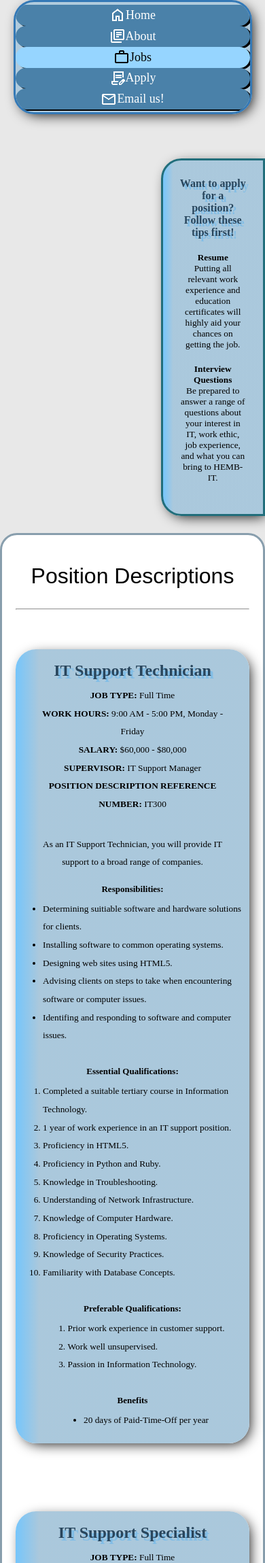
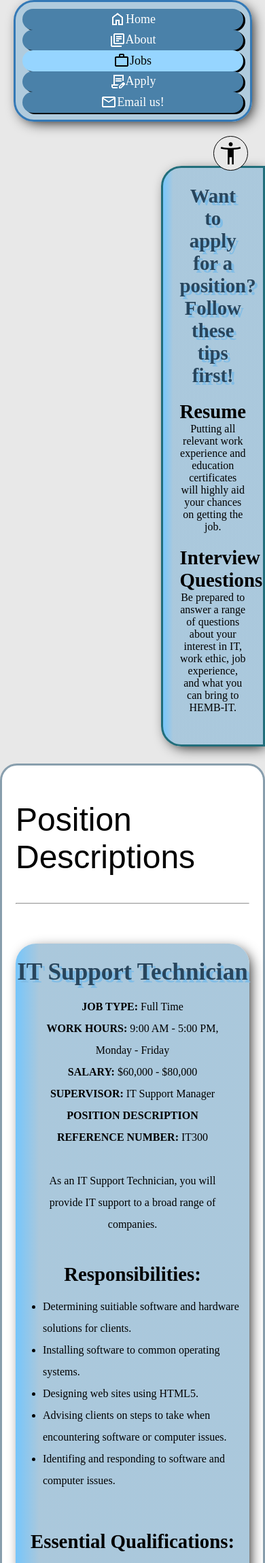
Before and after one commit to SPUDYBRO/HEMB, a PHP site: page /project1/jobs.php in a window 390 px wide. Shown: the top 2299 px of the page at 68% size. Run offline with PHP 8.4, Linux system fonts and the light colour scheme.

Commit message:
fix: page responsiveness
The page now scales with large text

```diff
--- a/styles/styles.css
+++ b/styles/styles.css
@@ -80,9 +80,11 @@
     /* hero image styles */
         --hero_image_background: url('./images/hero_image.webp'); /* note that this is a `background-image` */
         --hero_image_text_h1_color: rgb(40, 69, 92);
+        --hero_image_text_low_res_color: rgb(87, 153, 207);
         --hero_image_text_h1_shadow_color: rgb(129, 189, 230);
         --hero_image_text_p_color: rgb(40, 69, 92);
         --hero_image_text_p_shadow_color: rgb(129, 189, 230);
+        --hero_text_low_screen_size_background_color: rgba(0, 0, 0, 89%);
 
 
 
@@ -457,6 +460,7 @@
             position: absolute;
             top: 20px;
             right: 25px;
+            z-index: 20;
 
             width: 6vh;
             height: 6vh;
@@ -878,6 +906,9 @@
 
             .main_navigation a {
                 flex: 0 0 auto;
+            }
+            #access_dropdown {
+                top: 100px;
             }
     }
 
@@ -976,12 +1007,33 @@
                 align-items: center;
                 gap: 0px;
                 overflow-x: hidden;
+                padding: 10px;
             }
             .main_navigation a {
                 width: 100%;
                 justify-content: center;
             }
-    }
+
+        /* accessability dropdown */
+            #access_dropdown {
+                top: 200px;
+            }
+
+
+        /* font large setting styles */
+            html.font_large #hero_img {
+                min-height: 0px;
+                height: 40vh;
+            }
+            html.font_large #hero_text {
+                top: 0%;
+                left: 0%;
+                transform: translate(0%, 0%);
+                background-color: var(--hero_text_low_screen_size_background_color);
+                --hero_image_text_h1_shadow_color: rgba(0, 0, 0, 0.2);
+                --hero_image_text_p_shadow_color: rgba(0, 0, 0, 0.2);
+            }
+        }
 
     @media (max-width: 480px) {
 
@@ -1014,33 +1066,15 @@
             #hero_img {
                 min-height: 0px;
                 height: 50vh;
-                font-size: medium;
             }
-            #hero_text > p {
-                font-size: small;
-            }
+    }
 
-        /* jobs page styling */
-            #jobs_page_aside > h2 {
-                font-size: 1em;
-            }
-            #jobs_page_aside div > p,
-            #jobs_page_aside div > h3 {
-                font-size: smaller;
-            }
-
-            #jobs_main h1{
-                font-size: 2em;
-            }
-            .jobs_section h2{
-                font-size: 1.5em;
-            }
-            .jobs_section h3 {
-                font-size: small;
-            }
-            .jobs_section p, ul, ol{
-                font-size: smaller;
-            }
+    @media (max-width: 380px) {
+        /* footer for large text */
+        html.font_large #footer_links_flex_container {
+            flex-direction: column;
+            gap: 0px;
+        }
     }
 
     @media (max-width: 340px) {
```
Also changed, not shown: other parts of styles/styles.css (+42 -5 lines).
